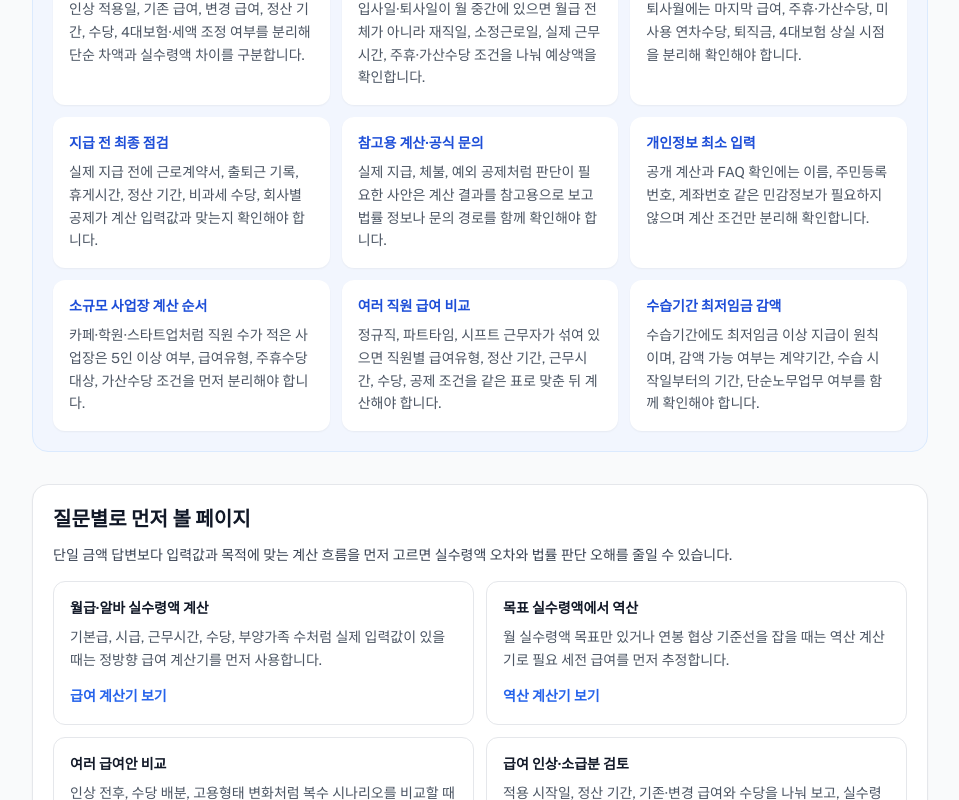
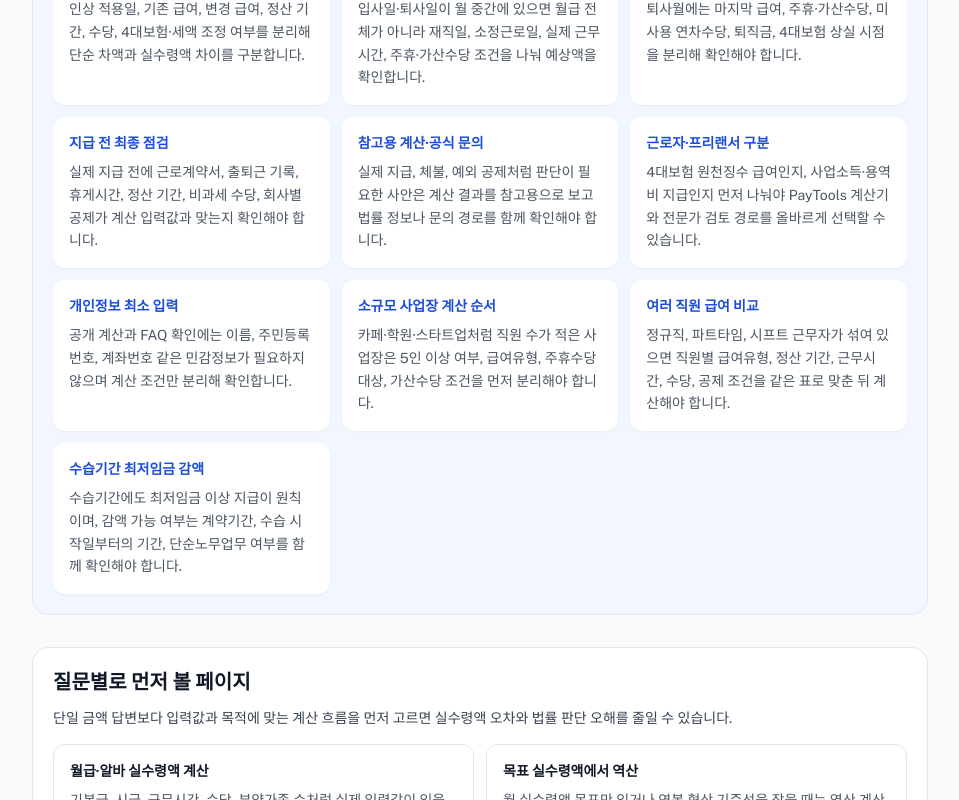
Before and after one commit to freenu0618/calcul, a React (Vite) app in the folder frontend/: page /faq in a window 1280 px wide. Shown: the part 860-1660 px from the top of the page, without its empty margins (160-1119 px from the left). Built offline with nearby package versions, Linux system fonts and the light colour scheme; no server answers.

Commit message:
improve: clarify contractor payroll routing

```diff
--- a/frontend/src/pages/FAQ.tsx
+++ b/frontend/src/pages/FAQ.tsx
@@ -86,6 +86,10 @@ const categorySummaries: CategorySummary[] = [
     description: '실제 지급, 체불, 예외 공제처럼 판단이 필요한 사안은 계산 결과를 참고용으로 보고 법률 정보나 문의 경로를 함께 확인해야 합니다.',
   },
   {
+    title: '근로자·프리랜서 구분',
+    description: '4대보험 원천징수 급여인지, 사업소득·용역비 지급인지 먼저 나눠야 PayTools 계산기와 전문가 검토 경로를 올바르게 선택할 수 있습니다.',
+  },
+  {
     title: '개인정보 최소 입력',
     description: '공개 계산과 FAQ 확인에는 이름, 주민등록번호, 계좌번호 같은 민감정보가 필요하지 않으며 계산 조건만 분리해 확인합니다.',
   },
@@ -172,7 +176,7 @@ const answerRouteCards = [
   },
 ];
 
-const dateModified = '2026-07-28';
+const dateModified = '2026-07-30';
 
 const FAQ = () => {
   const [selectedCategory, setSelectedCategory] = useState<string>('전체');
@@ -264,6 +268,11 @@ const FAQ = () => {
       category: '계산기 선택',
       question: '월 중간에 입사하거나 퇴사한 경우 급여는 어떻게 계산하나요?',
       answer: '중도 입사·퇴사 월에는 먼저 정산 기간, 입사일 또는 퇴사일, 월급제·시급제 여부, 실제 근무일과 근무시간, 주휴수당 대상 여부를 분리하세요. 월급제는 회사의 일할 계산 기준에 따라 차이가 날 수 있고, 시급제는 실제 근무시간과 주휴·가산수당 조건이 중요합니다. PayTools에서는 개인정보 없이 계산 조건만 입력해 예상 실수령액을 확인하고, 실제 지급 기준은 근로계약서와 회사 규정 또는 전문가 검토로 확인하는 것이 안전합니다.',
+    },
+    {
+      category: '계산기 선택',
+      question: '프리랜서나 개인사업자에게 지급하는 보수도 급여 계산기로 계산하나요?',
+      answer: '먼저 실제 관계가 근로계약에 따른 근로자 급여인지, 사업소득·용역비 지급인지 구분해야 합니다. PayTools 급여 계산기는 월급제·시급제 근로자의 4대보험, 소득세, 주휴수당, 가산수당을 참고용으로 계산하는 흐름에 맞습니다. 프리랜서·개인사업자 보수처럼 3.3% 원천징수, 세금계산서, 용역계약, 플랫폼 수수료가 핵심인 경우에는 계산 결과를 직원 급여로 단정하지 말고 계약 형태와 세무·노무 전문가 검토를 함께 확인하세요.',
     },
     // 기본급 및 수당
     {
```
Also changed, not shown: frontend/public/llms.txt, 1 other file (tests, documents, lock files or other folders).
